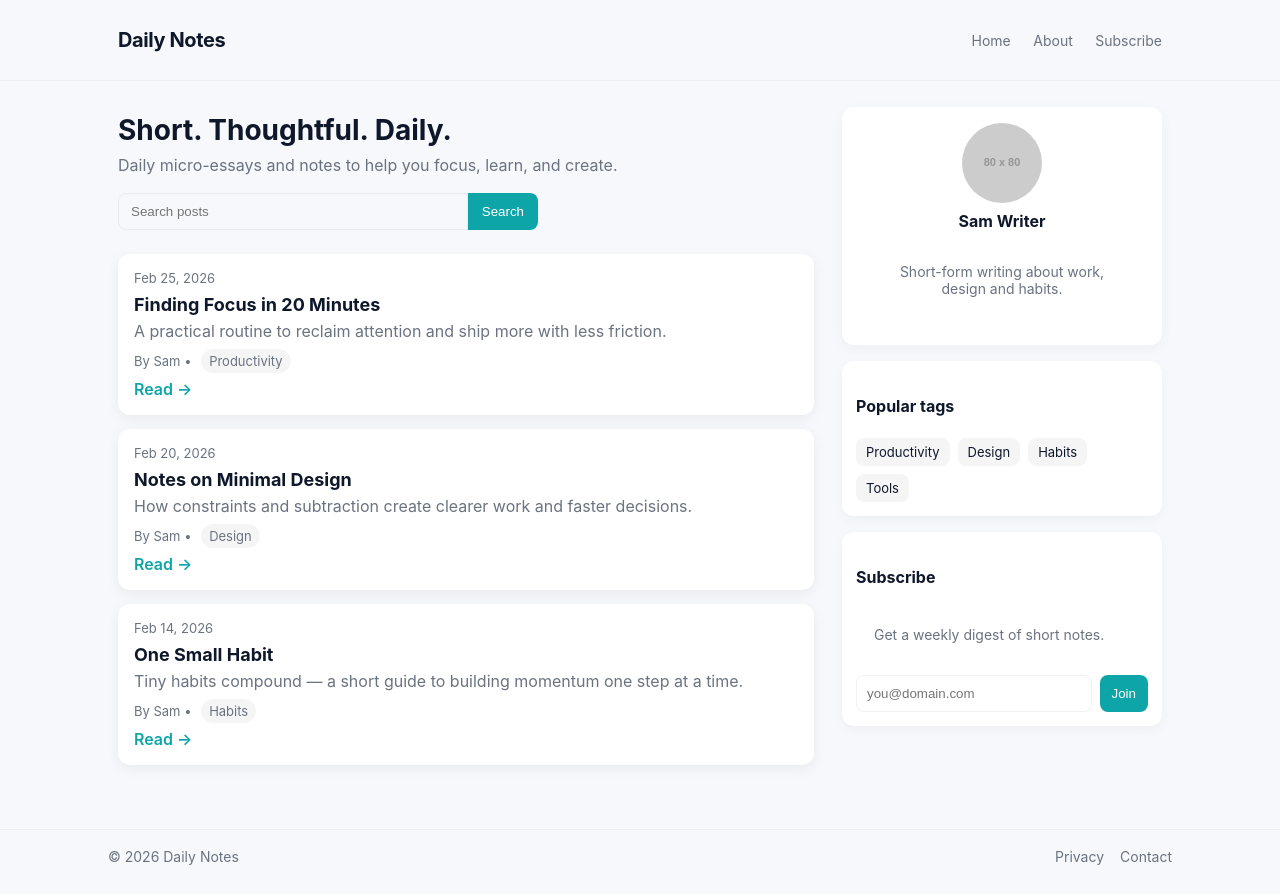
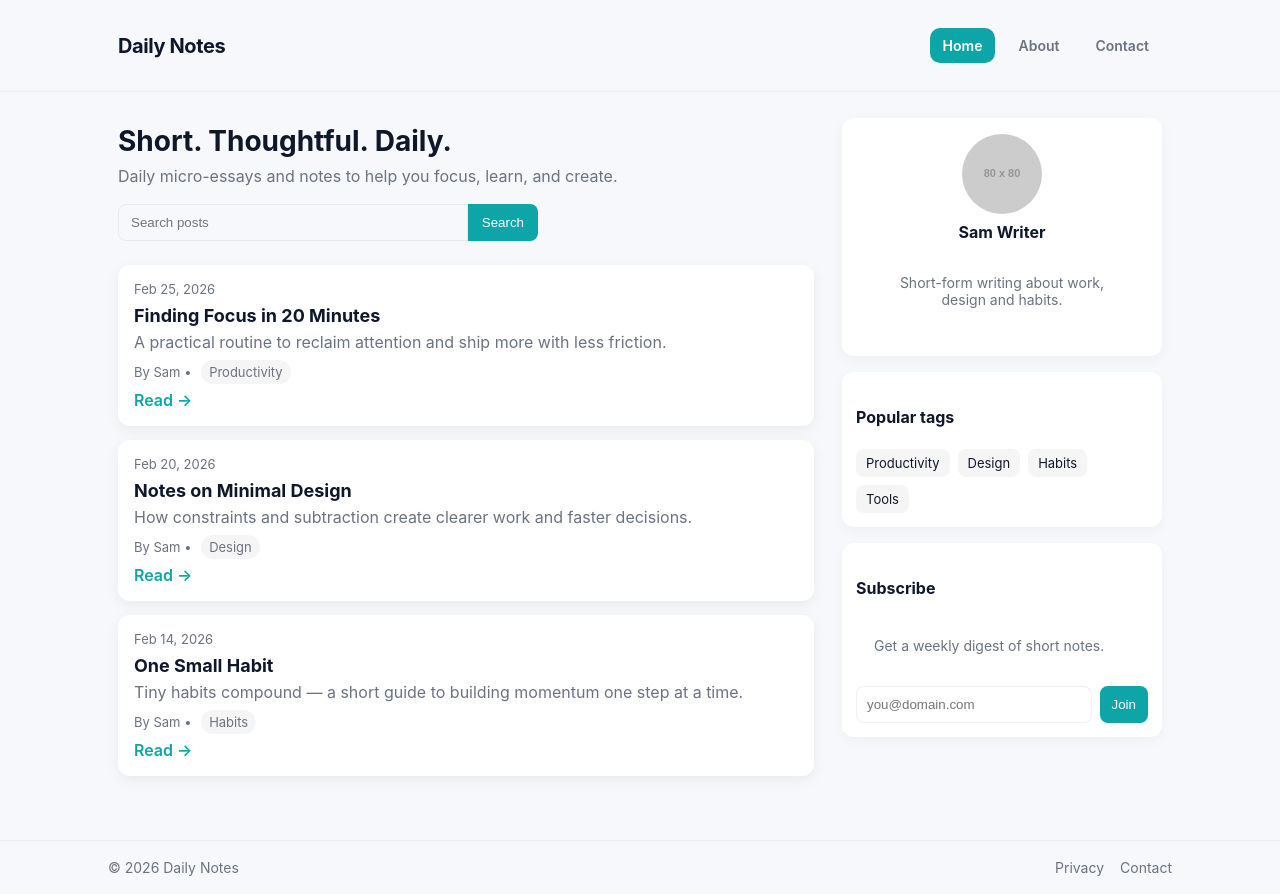
Before and after one commit to Pratikshaaa2004/website, a plain HTML site: page index.html in a window 1280 px wide. Drawn offline with Linux system fonts and the light colour scheme; placeholder pictures from the web are drawn by us.

Commit message:
navbar added

```diff
--- a/index.html
+++ b/index.html
@@ -11,10 +11,10 @@
   <header class="site-header">
     <div class="wrap">
       <h1 class="brand">Daily Notes</h1>
-      <nav class="nav">
-        <a href="#">Home</a>
-        <a href="#">About</a>
-        <a href="#">Subscribe</a>
+      <nav class="nav" role="navigation" aria-label="Main navigation">
+        <a class="nav-btn primary" href="#">Home</a>
+        <a class="nav-btn" href="#about">About</a>
+        <a class="nav-btn" href="#contact">Contact</a>
       </nav>
     </div>
   </header>
--- a/style.css
+++ b/style.css
@@ -22,7 +22,15 @@ body{
 .site-header{background:transparent;border-bottom:1px solid var(--glass)}
 .site-header .wrap{display:flex;align-items:center;justify-content:space-between}
 .brand{font-weight:700;margin:0;font-size:20px;letter-spacing:-0.02em}
-.nav a{color:var(--muted);text-decoration:none;margin-left:18px;font-size:14px}
+.nav{display:flex;gap:10px;align-items:center}
+.nav a{font-size:14px}
+.nav-btn{
+  display:inline-flex;align-items:center;gap:8px;padding:8px 12px;border-radius:10px;text-decoration:none;border:1px solid transparent;font-weight:600;color:var(--accent);
+  background:transparent;transition:all .18s ease;cursor:pointer;font-size:14px
+}
+.nav-btn:hover{transform:translateY(-1px);box-shadow:0 6px 18px rgba(16,24,40,0.06)}
+.nav-btn.primary{background:var(--accent-2);color:#fff;border-color:rgba(14,165,168,0.15)}
+.nav-btn:not(.primary){border-color:transparent;color:var(--muted);background:transparent}
 
 .main-grid{display:grid;grid-template-columns:1fr 320px;gap:28px;padding-top:26px}
 .hero{background:transparent;padding:6px 0}
@@ -59,4 +67,6 @@ body{
 @media (max-width:900px){
   .main-grid{grid-template-columns:1fr;}
   .site-header .wrap{padding:12px}
+  .nav{gap:8px}
+  .nav-btn{padding:8px 10px;font-size:13px}
 }
```
